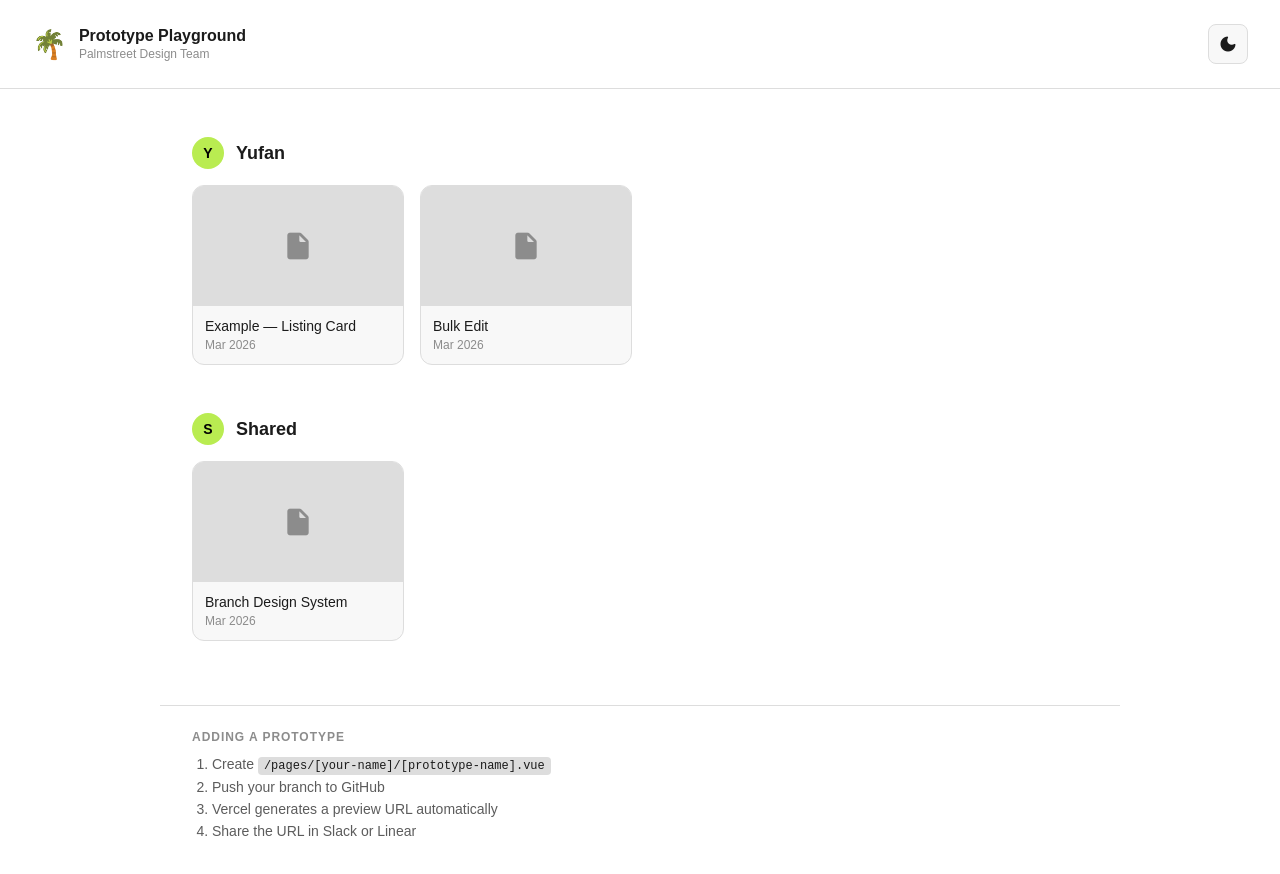
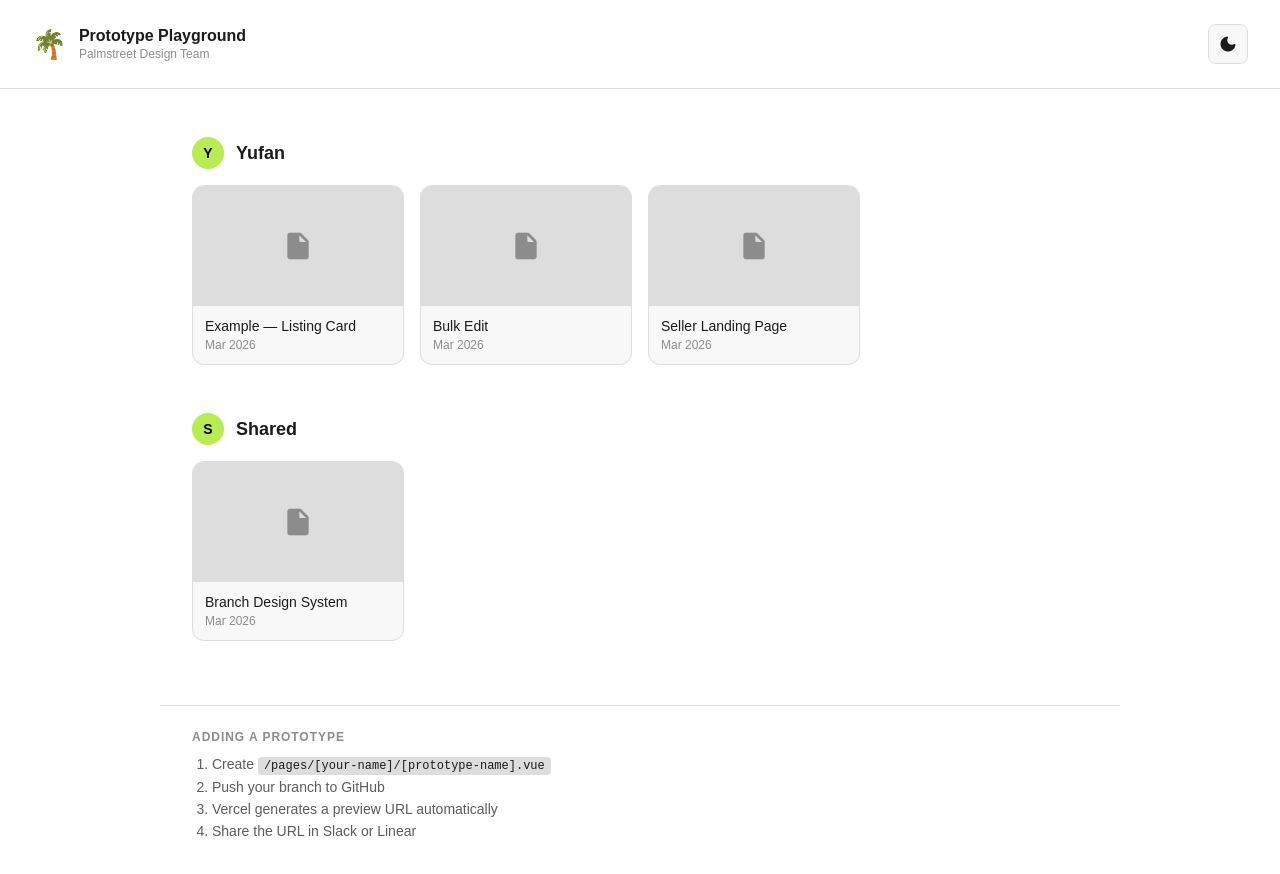
Before and after one commit to yufan-meow/palmstreet-prototype-playground, a Nuxt app: page / in a window 1280 px wide. Shown: the top 874 px of the page. Built offline with nearby package versions, Linux system fonts and the light colour scheme; a web font is replaced by a local one.

Commit message:
Show seller landing page on homepage

```diff
--- a/pages/index.vue
+++ b/pages/index.vue
@@ -71,7 +71,8 @@ const designers = ref([
     initials: 'Y',
     prototypes: [
       { name: 'Example — Listing Card', path: '/yufan/listing-card-example', date: 'Mar 2026' },
-      { name: 'Bulk Edit', path: '/yufan/bulk-edit-prototype', date: 'Mar 2026' }
+      { name: 'Bulk Edit', path: '/yufan/bulk-edit-prototype', date: 'Mar 2026' },
+      { name: 'Seller Landing Page', path: '/yufan/seller-landing-page', date: 'Mar 2026' }
     ]
   },
   {
```
